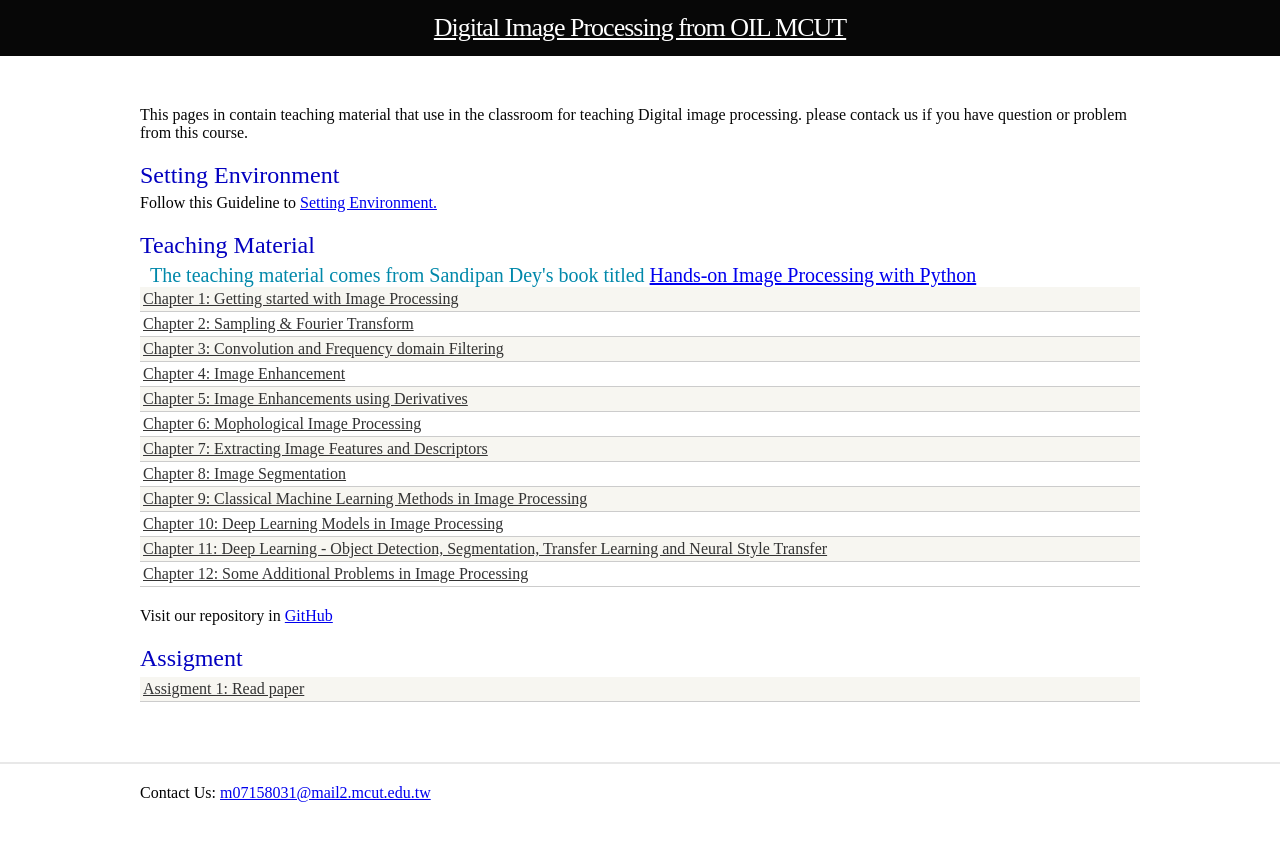
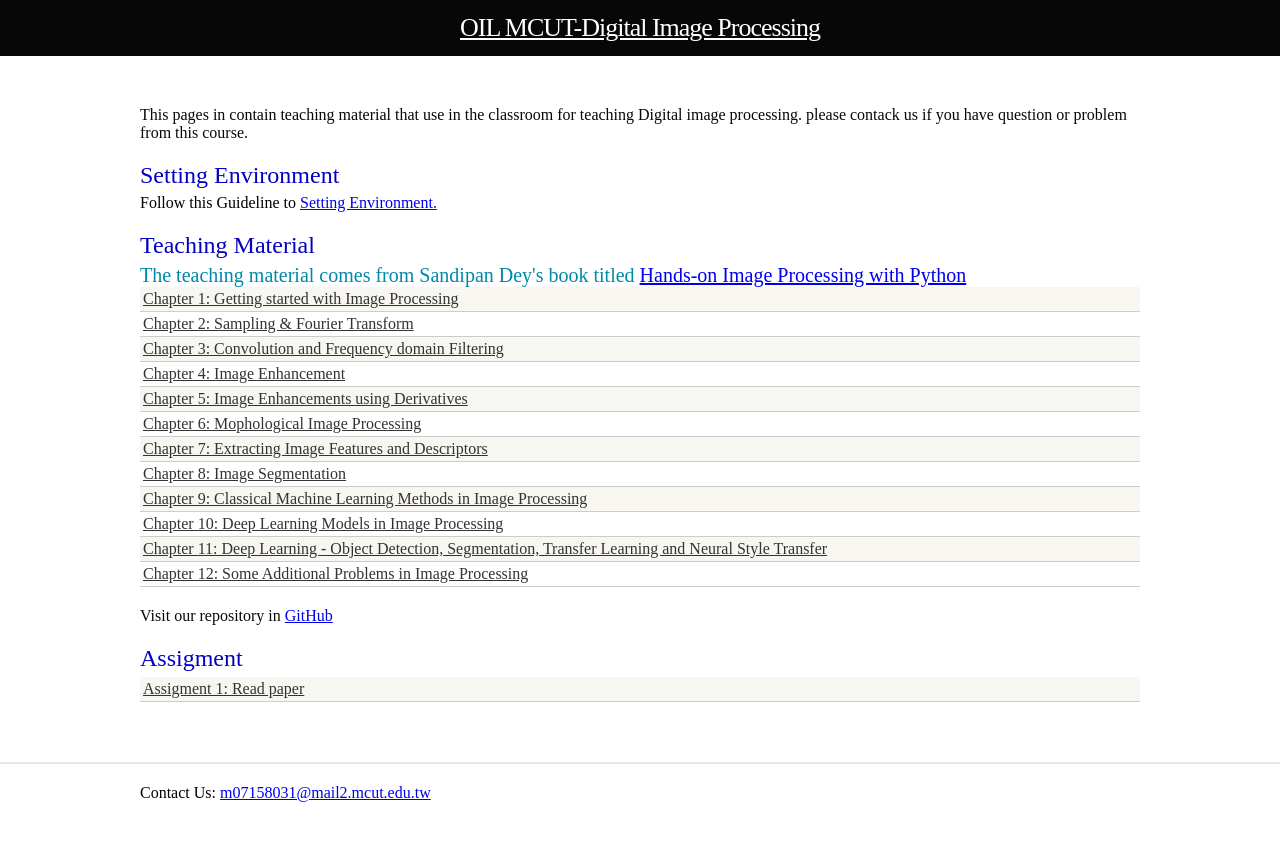
Before and after one commit to oil-mcut/oil-mcut.github.io, a Jekyll site: the page built from index.html, in a window 1280 px wide. Shown: the top 841 px of the page. Built offline with Jekyll 4.4.1, drawn with Linux system fonts in a browser that asks for light colours.

Commit message:
16122019

```diff
--- a/_config.yml
+++ b/_config.yml
@@ -1,4 +1,4 @@
-title: Digital Image Processing from OIL MCUT
+title: OIL MCUT-Digital Image Processing
 baseurl: ""
 url: "http://oil-mcut.github.io"
 email: m07158031@mail2.mcut.edu.tw
--- a/css/main.css
+++ b/css/main.css
@@ -219,7 +219,7 @@ body{
 .kw {
   font-size: 20px;
   color: #08A;
-  margin-left: 10px;
+  /* margin-left: 10px; */
 }
 
 .kw-1 {
```
